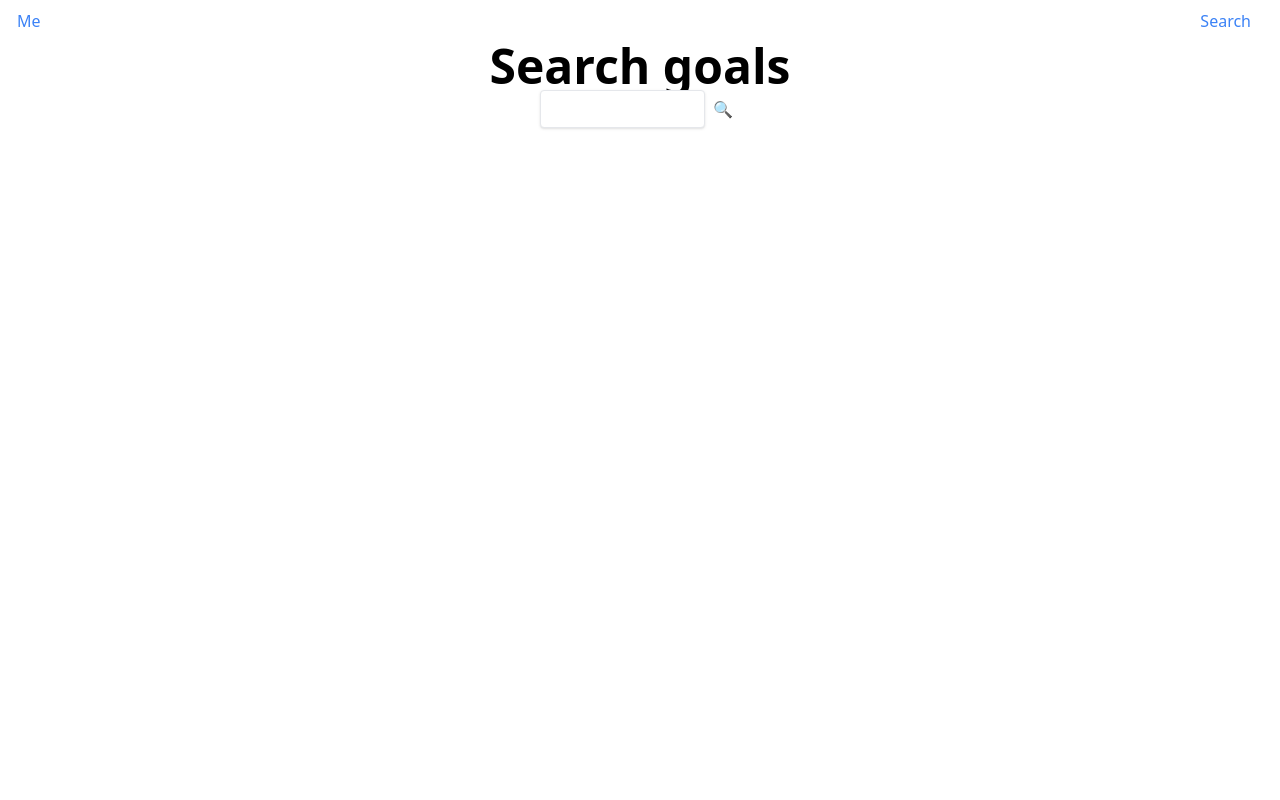
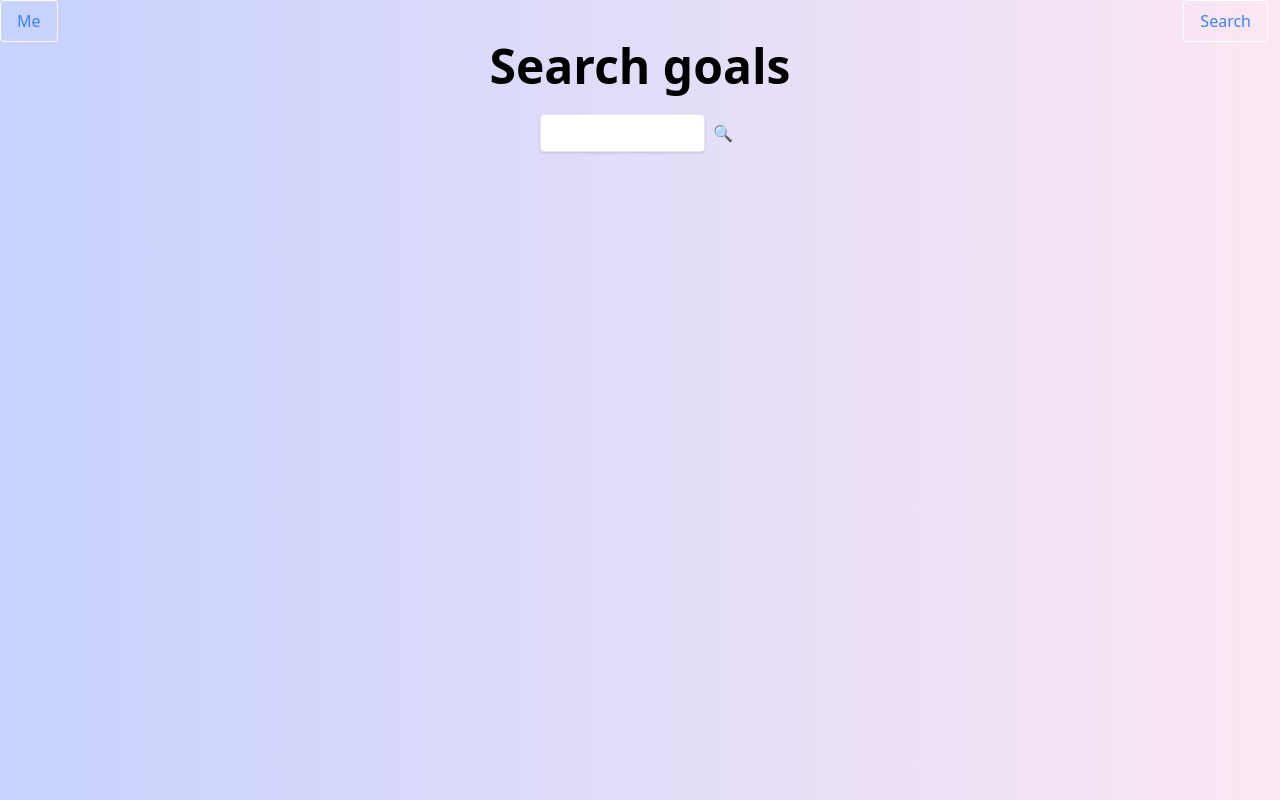
Before and after one commit to wd400/same_goals, a Nuxt app: page /search in a window 1280 px wide. Built offline with nearby package versions, Linux system fonts and the light colour scheme.

Commit message:
cleaner ui

```diff
--- a/app.vue
+++ b/app.vue
@@ -1,6 +1,6 @@
 <template>
 
-  <div>
+  <div class="h-screen bg-gradient-to-r from-indigo-200 to-pink-100">
 
     <Head>
       <Title>Same Goals</Title>
--- a/pages/search.vue
+++ b/pages/search.vue
@@ -3,6 +3,7 @@
         <h1 class=" text-5xl font-bold"  >Search goals</h1>
 
 <span>
+  <br/>
 <input v-model="query" class="shadow appearance-none border rounded py-2 px-3 text-gray-700 leading-tight focus:outline-none focus:shadow-outline" type="text" id="name" name="name" required
        minlength="3" maxlength="100"  v-on:keyup.enter="search" size="10">
 
```
Also changed, not shown: 1 other file (tests, documents, lock files or other folders).
